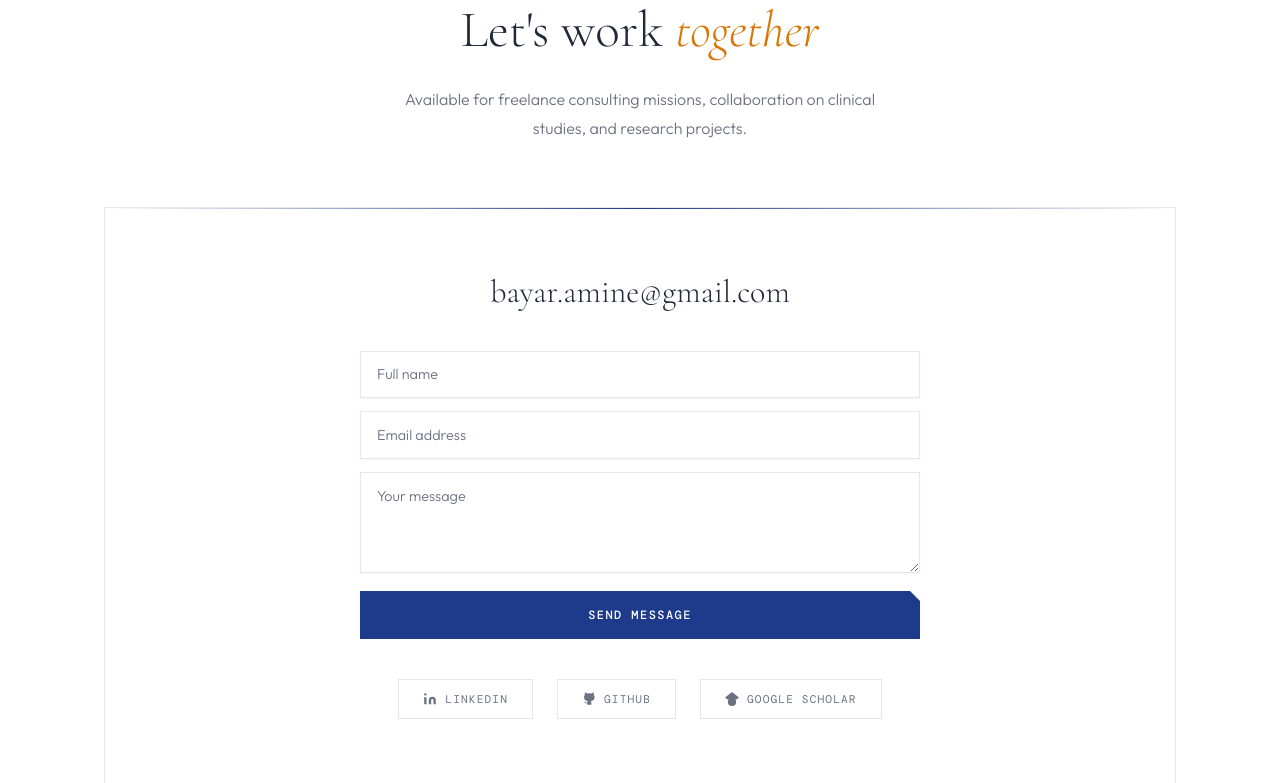
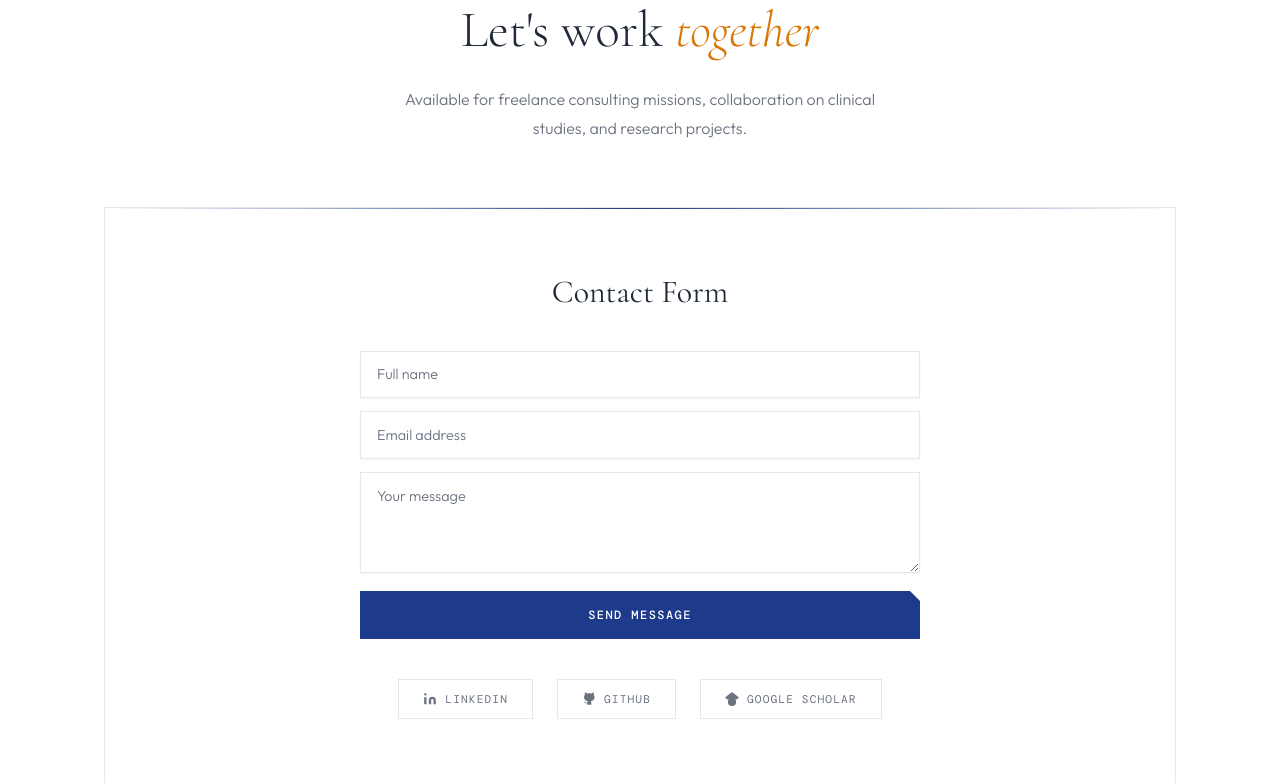
Before and after one commit to bayaramine/biospark, a Flask app: page / in a window 1280 px wide. Shown: the part 2719-3502 px from the top of the page. Run offline with Flask 3, Linux system fonts and the light colour scheme; data comes from the database, SQL or seed files in the repository; some web fonts are replaced.

Commit message:
Update contact form header and hero name styling
Changes:
1. Remove email link from contact section and replace with "Contact Form" heading
2. Add 'contact.form' translation for EN/FR/AR:
   - English: "Contact Form"
   - French: "Formulaire de Contact"
   - Arabic: "نموذج الاتصال"
3. Update hero name styling:
   - Remove italics and gold color from surname
   - Display uniform name: "Mohamed Amine Bayar" (EN/FR)
   - Add Arabic name translation: "محمّد أمين بيّار" (AR)
   - Make name translatable via data-i18n attribute
4. Add CSS styling for contact-form-title heading
5. Remove contact-email hover styling as email link is now removed

Hero name is now properly translatable for all languages while maintaining consistent professional appearance.

Co-Authored-By: Claude Haiku 4.5 <noreply@anthropic.com>

```diff
--- a/static/main.js
+++ b/static/main.js
@@ -9,6 +9,7 @@ const translations = {
     'nav.services': 'Services',
     'nav.contact':  'Contact',
     'hero.tag':     'Biostatistics · Clinical Trials · Oncology &amp; Hematology · AI/ML',
+    'hero.name':    'Mohamed Amine Bayar',
     'hero.title':   'PhD — Independent Consultant',
     'hero.tagline': '"Bridging clinical trials and artificial intelligence."',
     'hero.cta1':    'Explore Services',
@@ -32,6 +33,7 @@ const translations = {
     'contact.label': 'Contact',
     'contact.title': 'Let\'s work <em>together</em>',
     'contact.sub':   'Available for freelance consulting missions, collaboration on clinical studies, and research projects.',
+    'contact.form':  'Contact Form',
     'form.name':     'Full name',
     'form.email':    'Email address',
     'form.message':  'Your message',
@@ -46,6 +48,7 @@ const translations = {
     'nav.services': 'Services',
     'nav.contact':  'Contact',
     'hero.tag':     'Biostatistiques · Essais Cliniques · Oncologie &amp; Hématologie · IA/ML',
+    'hero.name':    'Mohamed Amine Bayar',
     'hero.title':   'Docteur — Consultant Indépendant',
     'hero.tagline': '« À l\'intersection des essais cliniques et de l\'intelligence artificielle. »',
     'hero.cta1':    'Voir les services',
@@ -69,6 +72,7 @@ const translations = {
     'contact.label': 'Contact',
     'contact.title': 'Travaillons <em>ensemble</em>',
     'contact.sub':   'Disponible pour des missions de conseil en freelance, des collaborations sur des études cliniques et des projets de recherche.',
+    'contact.form':  'Formulaire de Contact',
     'form.name':     'Nom complet',
     'form.email':    'Adresse e-mail',
     'form.message':  'Votre message',
@@ -83,6 +87,7 @@ const translations = {
     'nav.services': 'الخدمات',
     'nav.contact':  'تواصل',
     'hero.tag':     'إحصاء حيوي · تجارب سريرية · أورام وأمراض الدم · الذكاء الاصطناعي',
+    'hero.name':    'محمّد أمين بيّار',
     'hero.title':   'دكتوراه — مستشار مستقل',
     'hero.tagline': '«في تقاطع التجارب السريرية والذكاء الاصطناعي.»',
     'hero.cta1':    'استعرض الخدمات',
@@ -106,6 +111,7 @@ const translations = {
     'contact.label': 'تواصل',
     'contact.title': 'لنعمل <em>معًا</em>',
     'contact.sub':   'متاح لمهام الاستشارة المستقلة، والتعاون في الدراسات السريرية والمشاريع البحثية.',
+    'contact.form':  'نموذج الاتصال',
     'form.name':     'الاسم الكامل',
     'form.email':    'البريد الإلكتروني',
     'form.message':  'رسالتك',
--- a/static/styles.css
+++ b/static/styles.css
@@ -438,18 +438,15 @@ section {
   background: linear-gradient(90deg, transparent, var(--accent), transparent);
 }
 
-.contact-email {
+.contact-form-title {
   font-family: 'Cormorant Garamond', serif;
   font-size: clamp(1.4rem, 3vw, 2rem);
-  font-weight: 300;
+  font-weight: 400;
   color: var(--text);
-  text-decoration: none;
   display: block;
   margin-bottom: 2.5rem;
-  transition: color 0.3s;
+  margin-top: 0;
 }
-
-.contact-email:hover { color: var(--accent); }
 
 /* Contact form */
 .contact-form {
--- a/templates/index.html
+++ b/templates/index.html
@@ -6,7 +6,7 @@
 <div style="position:relative;z-index:1;">
 <section id="hero">
   <div class="hero-tag" data-i18n="hero.tag">Biostatistics · Clinical Trials · Oncology &amp; Hematology · AI/ML</div>
-  <h1 class="hero-name">Mohamed Amine <em>BAYAR</em></h1>
+  <h1 class="hero-name" data-i18n="hero.name">Mohamed Amine Bayar</h1>
   <div class="hero-title" data-i18n="hero.title">PhD — Independent Consultant</div>
   <div class="hero-line"></div>
   <p class="hero-tagline" data-i18n="hero.tagline">"Bridging clinical trials and artificial intelligence."</p>
@@ -125,7 +125,7 @@
   </p>
 
   <div class="contact-box reveal">
-    <a href="mailto:bayar.amine@gmail.com" class="contact-email">bayar.amine@gmail.com</a>
+    <h3 class="contact-form-title" data-i18n="contact.form">Contact Form</h3>
 
     <!-- Flash messages -->
     {% with messages = get_flashed_messages() %}
```
Also changed, not shown: .claude/settings.local.json (added).
